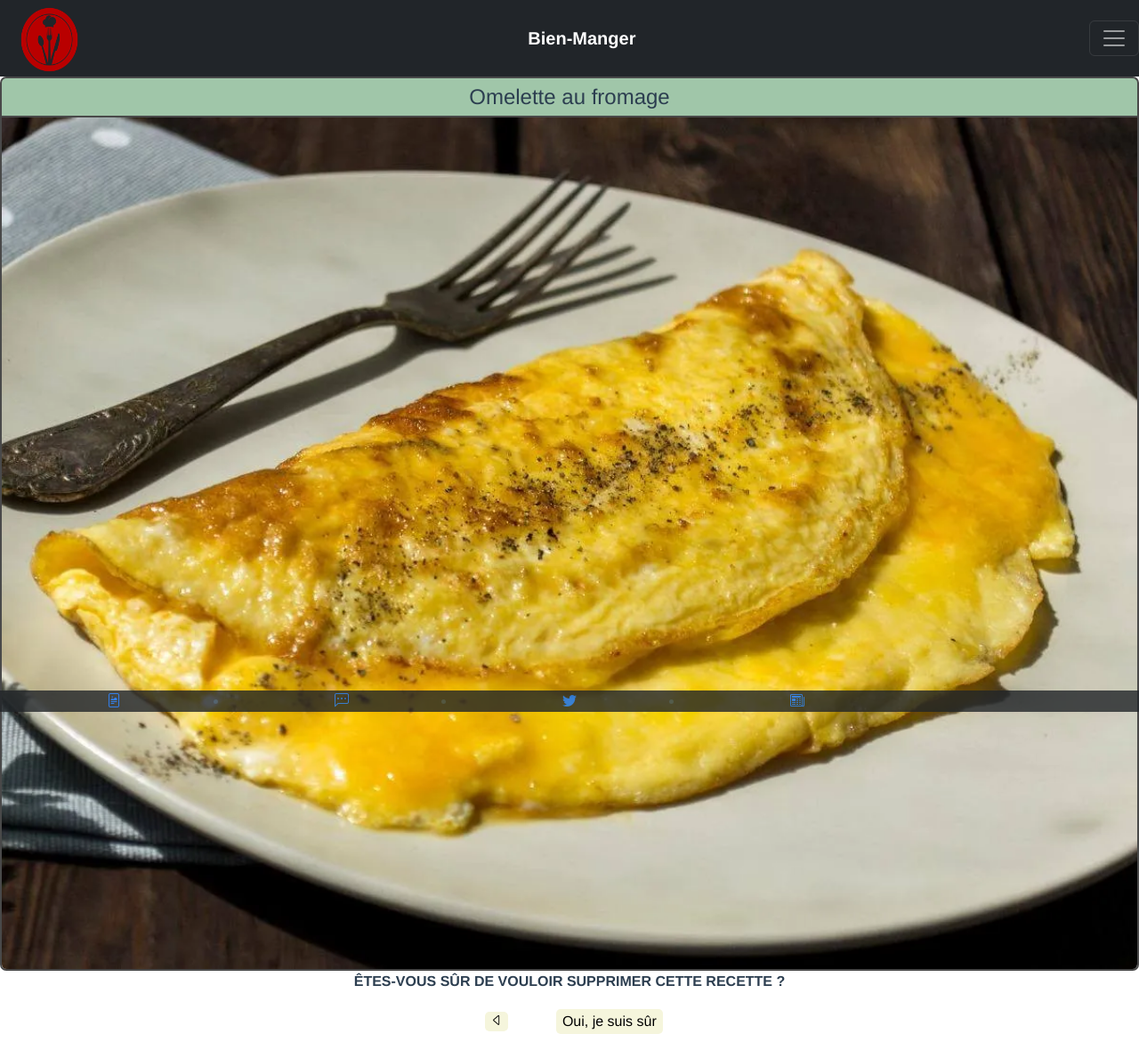
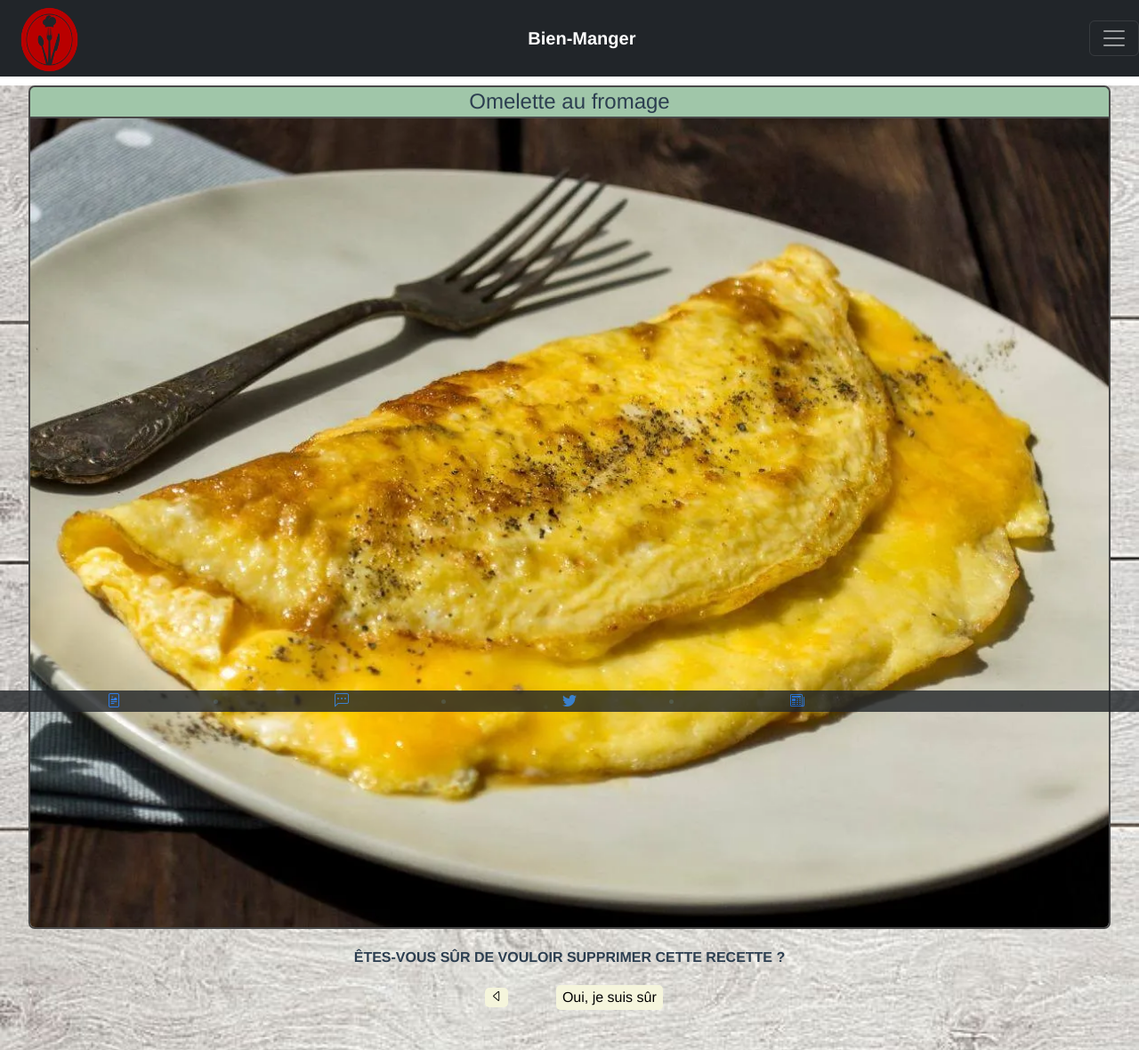
Before and after one commit to Kennt49/BienManger_v2, a Vue app: page /supprimer in a window 1280 px wide. Shown: the whole page at 89% size. Built offline with nearby package versions, Linux system fonts and the light colour scheme.

Commit message:
modification css et supprimer view

```diff
--- a/public/style.css
+++ b/public/style.css
@@ -237,6 +237,7 @@ input {
     height: auto;
     justify-content: center;
     align-items: center;
+    margin: 20px 0px 0px 0px;
 
 }
 
@@ -266,6 +267,40 @@ input {
         margin-left: 17px;
         justify-content: center;
     }
+
+    .recette-nom-tab {
+        width: 100%;
+        height: 44px;
+        display: flex;
+        justify-content: center;
+        border-width: 2px 2px 0px 2px;
+        border-style: solid;
+        border-color: rgb(73, 73, 73);
+        border-radius: 7px 7px 0px 0px;
+    }
+
+    .nom-recette-supr {
+        display: flex;
+        align-self: center;
+        margin: 0px;
+        font-size: 1.5em;
+    }
+
+    .tab-recette {
+
+        display: flex;
+        flex-direction: column;
+        width: 95%;
+        justify-content: center;
+    }
+
+    .recette-supr {
+        width: 100%;
+        height: 380px;
+        display: flex;
+        justify-content: center;
+        margin: 35px 0px 27px 0px;
+    }
 }
 
 @media screen and (min-width: 1024px) {
@@ -289,6 +324,21 @@ input {
         border-radius: 5px;
         background-color: beige;
         width: 26px;
+    }
+
+    .tab-recette {
+        display: flex;
+        flex-direction: column;
+        width: 84%;
+        justify-content: center;
+    }
+
+    .recette-supr {
+        width: 100%;
+        height: 560px;
+        display: flex;
+        justify-content: center;
+        margin: 45px 0px 35px 0px;
     }
 }
 
@@ -336,8 +386,8 @@ input {
     display: flex;
     flex-direction: column;
     width: 95%;
-    height: 280px;
     justify-content: center;
+    margin: 10px auto 0px auto;
 
 }
 
@@ -359,60 +409,6 @@ input {
 
 }
 
-
-@media screen and (min-width: 540px) {
-
-    .recette-nom-tab {
-        width: 100%;
-        height: 44px;
-        display: flex;
-        justify-content: center;
-        border-width: 2px 2px 0px 2px;
-        border-style: solid;
-        border-color: rgb(73, 73, 73);
-        border-radius: 7px 7px 0px 0px;
-    }
-
-    .nom-recette-supr {
-        display: flex;
-        align-self: center;
-        margin: 0px;
-        font-size: 1.5em;
-    }
-
-    .tab-recette {
-
-        display: flex;
-        flex-direction: column;
-        width: 95%;
-        height: 380px;
-        justify-content: center;
-    }
-
-    .recette-supr {
-        width: 100%;
-        height: 380px;
-        display: flex;
-        justify-content: center;
-        margin: 35px 0px 27px 0px;
-    }
+.margin-up {
+    margin-bottom: 20%;
 }
-
-@media screen and (min-width: 1024px) {
-
-    .tab-recette {
-        display: flex;
-        flex-direction: column;
-        width: 84%;
-        height: 560px;
-        justify-content: center;
-    }
-
-    .recette-supr {
-        width: 100%;
-        height: 560px;
-        display: flex;
-        justify-content: center;
-        margin: 45px 0px 35px 0px;
-    }
-}
--- a/src/views/SupprimerView.vue
+++ b/src/views/SupprimerView.vue
@@ -1,4 +1,7 @@
 <template>
+    <main>
+
+        <div class="tab-recette">
             <div class="recette-nom-tab">
                 <p class="nom-recette-supr">Omelette au fromage</p>
             </div>
@@ -6,17 +9,18 @@
                 <img class="img-size-suppression" src="../assets/Omelette-au-Fromage.webp"
                     alt="image d'une omelette au fromage">
             </div>
+        </div>
         <div class="box-choix-supr">
             <div class="champs-choix-supr">
                 <div class="text-choix-supr bold">
                     <p>Êtes-vous sûr de vouloir supprimer cette recette ?</p>
                 </div>
                 <div class="choix">
-                <div class="display">
+                    <div class="display margin-up">
                         <button type="button" class="btn display btn-outline-primary"><i
                                 class="bi bi-caret-left"></i></button>
                     </div>
-                <div class="display">
+                    <div class="display margin-up">
                         <button type="button" class="bt-confirmation-supr" data-bs-toggle="modal"
                             data-bs-target="#modal1">Oui, je suis sûr</button>
 
@@ -44,6 +48,7 @@
                 </div>
             </div>
         </div>
+    </main>
 </template>
 
 <script>
```
Lines whose indentation alone changed are shown as unchanged.
